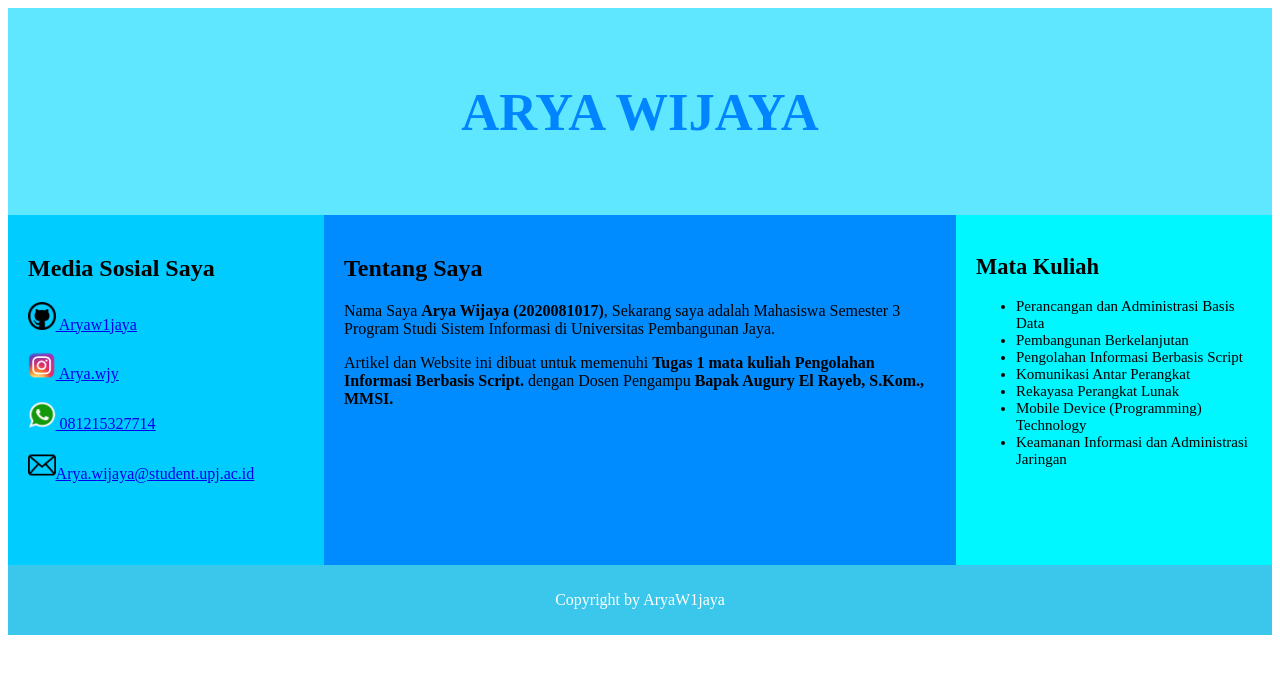
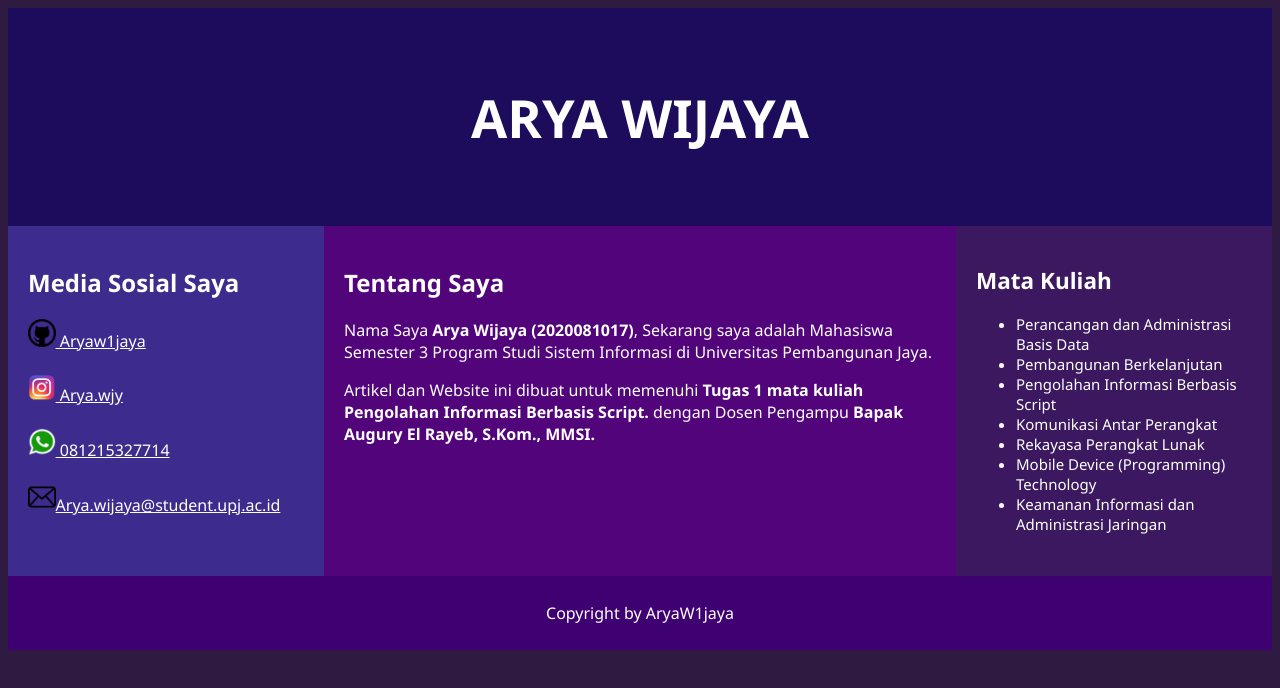
Before and after one commit to Aryaw1jaya/tugas-1-pibs, a plain HTML site: page index.html in a window 1280 px wide. Drawn offline with Linux system fonts and the light colour scheme.

Commit message:
Update index.html

```diff
--- a/index.html
+++ b/index.html
@@ -9,40 +9,49 @@
         * {
           box-sizing: border-box;
         }
-
+        body{
+          background-color: #2F1B41;
+          font-family: 'Segoe UI', Tahoma, Geneva, Verdana, sans-serif;
+        }
         header {
-          background-color: rgb(94, 231, 255);
+          background-color: #1C0C5B;
           padding: 30px;
           text-align: center;
           font-size: 35px;
-          color: rgb(0, 132, 255);
+          color: white;
         } /*Style class Header*/
 
         nav {
           float: left;
+          color: white;
           width: 25%;
           height: 350px;
-          background: rgb(0, 204, 255);
+          background: #3D2C8D;
           padding: 20px;
         }     /*Style class Nav*/
             nav ul {
             list-style-type: none;
             padding: 0;
             }  /*Style Ul di Nav*/
+            a {
+              color: white;
+            }
 
         article {
           float: left;
+          color: white;
           padding: 20px;
           width: 50%;
-          background-color: #008cff;
+          background-color: #52057B;
           height: 350px;
         } /*Style class Article*/
 
         aside {
           float: left;
+          color: white;
           padding: 20px;
           width: 25%;
-          background-color: #00f7ff;
+          background-color: #3B185F;
           height: 350px;
           font-size: 15px;
         } /*Style class Aside*/
@@ -54,7 +63,7 @@
         }   /*Clear yang ada sesudah class Content*/
 
         footer {
-          background-color: rgb(59, 199, 235);
+          background-color: #3F0071;
           padding: 10px;
           text-align: center;
           color: white;
```
